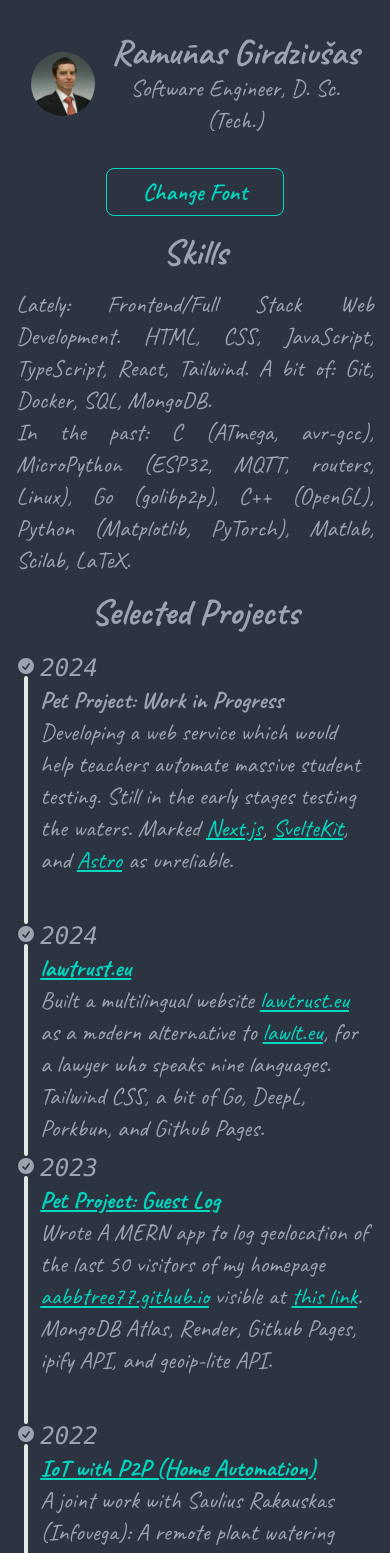
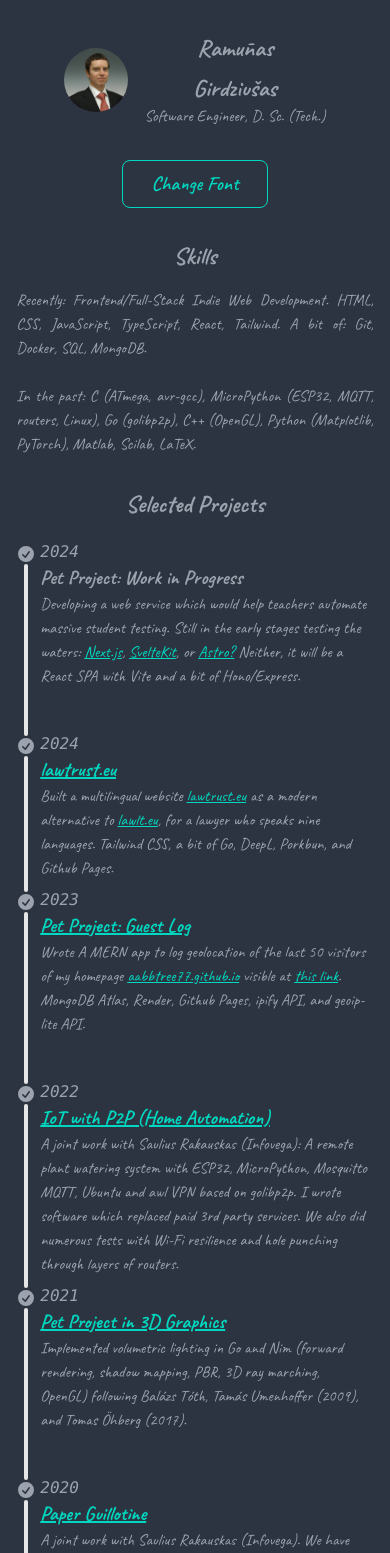
Before and after one commit to aabbtree77/cv, a React (Vite) app: page / in a window 390 px wide. Shown: the top 1553 px of the page. Built offline with nearby package versions, Linux system fonts and the light colour scheme.

Commit message:
responsive

```diff
--- a/src/App.tsx
+++ b/src/App.tsx
@@ -8,7 +8,7 @@ import "./App.css";
 function App() {
   return (
     <div className="bg-neutral">
-      <div className="mx-auto flex w-11/12 flex-col items-center gap-4 text-gray-400 lg:w-3/5 lg:gap-24">
+      <div className="mx-auto flex w-11/12 flex-col items-center gap-8 text-gray-400 lg:w-3/5 lg:gap-24">
         <Header />
         <DX />
         <Portfolio />
--- a/src/components/Contact.tsx
+++ b/src/components/Contact.tsx
@@ -3,14 +3,16 @@ import React from "react";
 const Contact: React.FC = () => {
   return (
     <div className="flex flex-col gap-4 lg:gap-8">
-      <div className="text-4xl font-bold text-center">Contact</div>
+      <div className="text-2xl lg:text-3xl font-bold text-center">Contact</div>
       <div>
-        <div className="flex flex-col gap-2 text-2xl items-center">
+        <div className="flex flex-col gap-2 text-base lg:text-2xl items-center">
           <div>+37061042349</div>
 
           <div>aabbtree77 (at) gmail.com</div>
 
-          <div>Viber (&ldquo;Ramūnas Girdziušas&rdquo;)</div>
+          <div className="max-lg:w-min">
+            Viber (&ldquo;Ramūnas Girdziušas&rdquo;)
+          </div>
 
           <div>
             <a
--- a/src/components/DX.tsx
+++ b/src/components/DX.tsx
@@ -3,12 +3,14 @@ import React from "react";
 const DX: React.FC = () => {
   return (
     <div className="container mx-auto flex flex-col gap-4 lg:gap-8 lg:w-1/2">
-      <div className="text-4xl font-bold text-center">Skills</div>
-      <div className="text-2xl text-justify">
+      <div className="text-2xl lg:text-3xl font-bold text-center">Skills</div>
+      <div className="text-base lg:text-xl text-justify">
         <p>
-          Lately: Frontend/Full Stack Web Development. HTML, CSS, JavaScript,
-          TypeScript, React, Tailwind. A bit of: Git, Docker, SQL, MongoDB.
-        </p>{" "}
+          Recently: Frontend/Full-Stack Indie Web Development. HTML, CSS,
+          JavaScript, TypeScript, React, Tailwind. A bit of: Git, Docker, SQL,
+          MongoDB.
+        </p>
+        <br />
         <p>
           In the past: C (ATmega, avr-gcc), MicroPython (ESP32, MQTT, routers,
           Linux), Go (golibp2p), C++ (OpenGL), Python (Matplotlib, PyTorch),
--- a/src/components/Footer.tsx
+++ b/src/components/Footer.tsx
@@ -2,8 +2,8 @@ import React from "react";
 
 const Footer: React.FC = () => {
   return (
-    <footer className="max-w-screen-lg mx-auto p-4 text-xl">
-      <p>Last update: June 2024</p>
+    <footer className="max-w-screen-lg mx-auto p-4 text-base lg:text-xl">
+      <p>Last update: June 2024.</p>
     </footer>
   );
 };
--- a/src/components/Header.tsx
+++ b/src/components/Header.tsx
@@ -11,12 +11,12 @@ const Header: React.FC = () => {
           className="w-16 h-16 lg:w-32 lg:h-32 rounded-full"
         />
         <div className="flex flex-col">
-          <div className="flex flex-row items-center justify-evenly gap-2 xl:gap-4">
-            <p className="text-4xl font-bold">Ramūnas</p>
-            <p className="text-4xl font-bold">Girdziušas</p>
+          <div className="flex flex-col lg:flex-row items-center justify-evenly gap-2 xl:gap-4">
+            <p className="text-2xl lg:text-4xl font-bold">Ramūnas</p>
+            <p className="text-2xl lg:text-4xl font-bold">Girdziušas</p>
           </div>
 
-          <div className="text-2xl text-center">
+          <div className="text-base lg:text-2xl text-center">
             Software Engineer, D. Sc. (Tech.)
           </div>
         </div>
--- a/src/components/Portfolio.tsx
+++ b/src/components/Portfolio.tsx
@@ -3,7 +3,9 @@ import PortfolioTimeline from "./PortfolioTimeline";
 const Portfolio: React.FC = () => {
   return (
     <div className="flex flex-col gap-4 lg:gap-8 items-center">
-      <div className="text-4xl font-bold text-center">Selected Projects</div>
+      <div className="text-2xl lg:text-3xl font-bold text-center">
+        Selected Projects
+      </div>
 
       <PortfolioTimeline />
     </div>
--- a/src/components/PortfolioTimeline.tsx
+++ b/src/components/PortfolioTimeline.tsx
@@ -18,13 +18,13 @@ const PortfolioTimeline: React.FC = () => {
             />
           </svg>
         </div>
-        <div className="text-2xl timeline-end mb-10">
+        <div className="text-base lg:text-xl timeline-end mb-10">
           <time className="font-mono italic">2024</time>
-          <div className="text-2xl font-black">
+          <div className="text-xl lg:text-2xl font-black">
             Pet Project: Work in Progress
           </div>
           Developing a web service which would help teachers automate massive
-          student testing. Still in the early stages testing the waters. Marked{" "}
+          student testing. Still in the early stages testing the waters:{" "}
           <a
             className="link link-accent"
             href="https://github.com/ugurkellecioglu/next-14-lucia-auth-postgresql-drizzle-typescript-example/issues/1"
@@ -39,14 +39,14 @@ const PortfolioTimeline: React.FC = () => {
             SvelteKit
           </a>
           {", "}
-          and{" "}
+          or{" "}
           <a
             className="link link-accent"
             href="https://github.com/aabbtree77/session-auth-starter"
           >
-            Astro
+            Astro?
           </a>{" "}
-          as unreliable.
+          Neither, it will be a React SPA with Vite and a bit of Hono/Express.
         </div>
         <hr />
       </li>
@@ -66,9 +66,9 @@ const PortfolioTimeline: React.FC = () => {
             />
           </svg>
         </div>
-        <div className="text-2xl timeline-start md:text-end mb-10">
+        <div className="text-base lg:text-xl timeline-start md:text-end mb-10">
           <time className="font-mono italic">2024</time>
-          <div className="text-2xl font-black">
+          <div className="text-xl lg:text-2xl font-black">
             <a
               className="link link-accent"
               href="https://github.com/aabbtree77/law2"
@@ -105,9 +105,9 @@ const PortfolioTimeline: React.FC = () => {
             />
           </svg>
         </div>
-        <div className="text-2xl timeline-end mb-10">
+        <div className="text-base lg:text-xl timeline-end mb-10">
           <time className="font-mono italic">2023</time>
-          <div className="text-2xl font-black">
+          <div className="text-xl lg:text-2xl font-black">
             <a
               className="link link-accent"
               href="https://github.com/aabbtree77/miniguestlog"
@@ -147,9 +147,9 @@ const PortfolioTimeline: React.FC = () => {
             />
           </svg>
         </div>
-        <div className="text-2xl timeline-start md:text-end mb-10">
+        <div className="text-base lg:text-xl timeline-start md:text-end mb-10">
           <time className="font-mono italic">2022</time>
-          <div className="text-2xl font-black">
+          <div className="text-xl lg:text-2xl font-black">
             <a
               className="link link-accent"
               href="https://github.com/aabbtree77/esp32-vpn"
@@ -181,9 +181,9 @@ const PortfolioTimeline: React.FC = () => {
             />
           </svg>
         </div>
-        <div className="text-2xl timeline-end mb-10">
+        <div className="text-base lg:text-xl timeline-end mb-10">
           <time className="font-mono italic">2021</time>
-          <div className="text-2xl font-black">
+          <div className="text-xl lg:text-2xl font-black">
             <a
               className="link link-accent"
               href="https://github.com/aabbtree77/twinpeekz2"
@@ -213,9 +213,9 @@ const PortfolioTimeline: React.FC = () => {
             />
           </svg>
         </div>
-        <div className="text-2xl timeline-start md:text-end mb-10">
+        <div className="text-base lg:text-xl timeline-start md:text-end mb-10">
           <time className="font-mono italic">2020</time>
-          <div className="text-2xl font-black">
+          <div className="text-xl lg:text-2xl font-black">
             <a
               className="link link-accent"
               href="https://github.com/aabbtree77/adast"
@@ -245,9 +245,9 @@ const PortfolioTimeline: React.FC = () => {
             />
           </svg>
         </div>
-        <div className="text-2xl timeline-end mb-10">
+        <div className="text-base lg:text-xl timeline-end mb-10">
           <time className="font-mono italic">2018</time>
-          <div className="text-2xl font-black">
+          <div className="text-xl lg:text-2xl font-black">
             <a
               className="link link-accent"
               href="https://aabbtree77.github.io/shankland/shankland.html"
@@ -276,9 +276,9 @@ const PortfolioTimeline: React.FC = () => {
             />
           </svg>
         </div>
-        <div className="text-2xl timeline-start md:text-end mb-10">
+        <div className="text-base lg:text-xl timeline-start md:text-end mb-10">
           <time className="font-mono italic">2013</time>
-          <div className="text-2xl font-black">
+          <div className="text-xl lg:text-2xl font-black">
             <a
               className="link link-accent"
               href="https://hal.archives-ouvertes.fr/hal-00723427"
--- a/src/components/ToggleFont.tsx
+++ b/src/components/ToggleFont.tsx
@@ -15,7 +15,7 @@ const ToggleFont: React.FC = () => {
 
   return (
     <button
-      className="w-1/2 lg:w-1/3 mx-auto text-2xl btn btn-outline btn-accent"
+      className="w-1/2 lg:w-1/3 mx-auto text-xl lg:text-2xl btn btn-outline btn-accent"
       onClick={toggleFont}
     >
       Change Font
```
Also changed, not shown: 6 other files (tests, documents, lock files or other folders).
